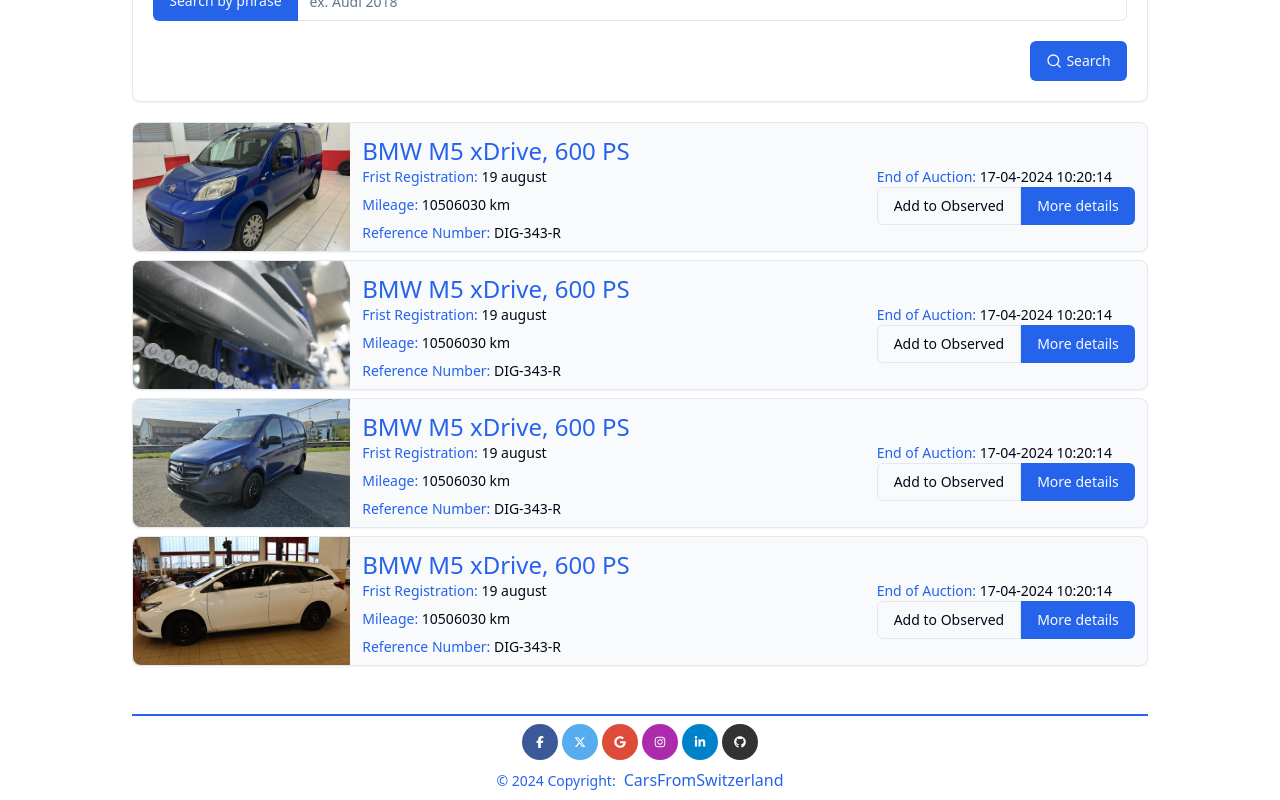
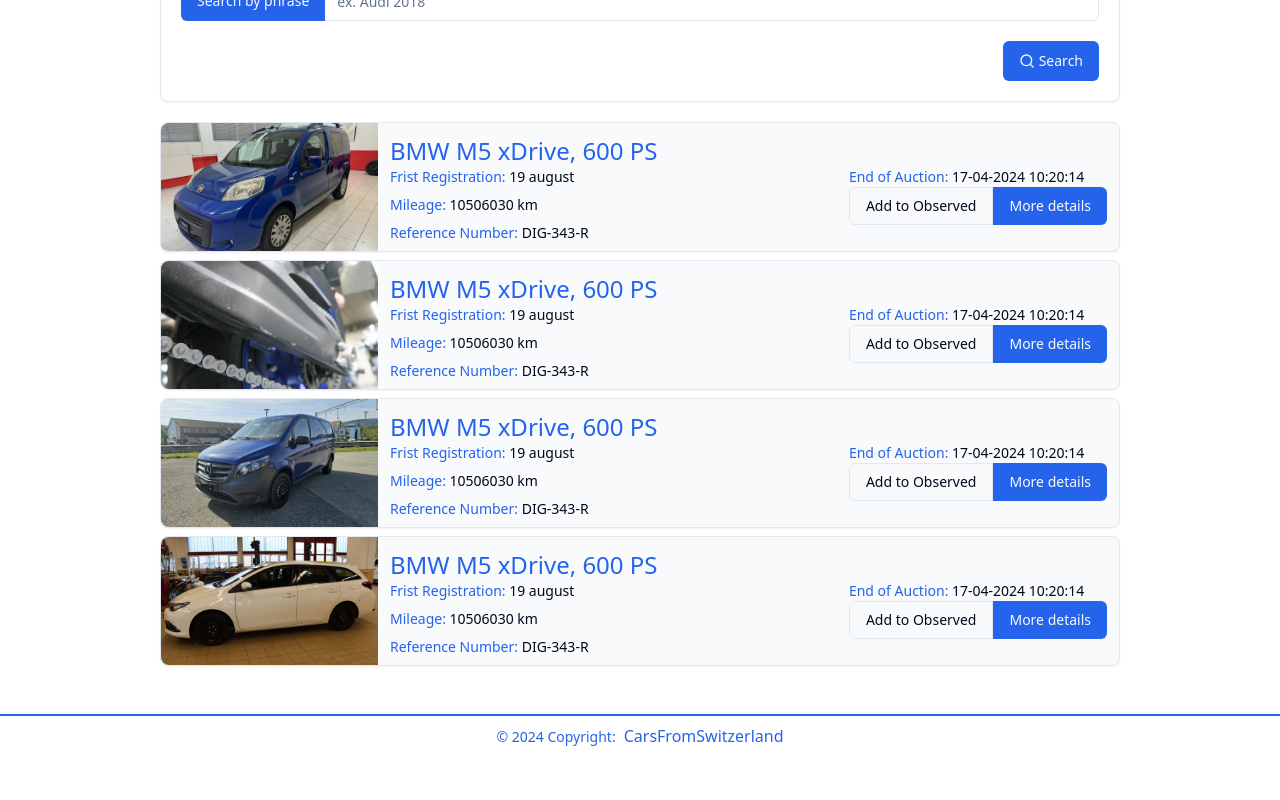
Before and after one commit to C0L2/auctions, a React (Vite) app: page / in a window 1280 px wide. Shown: the part 338-1138 px from the top of the page. After the commit the page ends 1094 px from the top, so only its background shows below. Built offline with nearby package versions, Linux system fonts and the light colour scheme.

Commit message:
- refacotred the application so that can use the entire width of the application

```diff
--- a/src/assets/css/global.css
+++ b/src/assets/css/global.css
@@ -54,6 +54,6 @@
     @apply border-border;
   }
   body {
-    @apply flex justify-center bg-background;
+    @apply bg-background;
   }
 }
--- a/src/components/Footer.tsx
+++ b/src/components/Footer.tsx
@@ -5,118 +5,6 @@
 
   return (
     <footer className="text-primary border-t-2 mt-12 border-primary">
-      <div className="pt-2">
-        <div className="flex justify-center gap-1">
-          <a
-            href="#!"
-            type="button"
-            className="rounded-full bg-[#3b5998] p-3 uppercase leading-normal text-white shadow-dark-3 shadow-black/30 transition duration-150 ease-in-out hover:shadow-dark-1 focus:shadow-dark-1 focus:outline-none focus:ring-0 active:shadow-1 dark:text-white"
-            data-twe-ripple-init
-            data-twe-ripple-color="light"
-          >
-            <span className="[&>svg]:h-3 [&>svg]:w-3">
-              <svg
-                xmlns="http://www.w3.org/2000/svg"
-                fill="currentColor"
-                viewBox="0 0 320 512"
-              >
-                <path d="M80 299.3V512H196V299.3h86.5l18-97.8H196V166.9c0-51.7 20.3-71.5 72.7-71.5c16.3 0 29.4 .4 37 1.2V7.9C291.4 4 256.4 0 236.2 0C129.3 0 80 50.5 80 159.4v42.1H14v97.8H80z" />
-              </svg>
-            </span>
-          </a>
-
-          <a
-            href="#!"
-            type="button"
-            className="rounded-full bg-[#55acee] p-3 uppercase leading-normal text-white shadow-dark-3 shadow-black/30 transition duration-150 ease-in-out hover:shadow-dark-1 focus:shadow-dark-1 focus:outline-none focus:ring-0 active:shadow-1 dark:text-white"
-            data-twe-ripple-init
-            data-twe-ripple-color="light"
-          >
-            <span className="mx-auto [&>svg]:h-3 [&>svg]:w-3">
-              <svg
-                xmlns="http://www.w3.org/2000/svg"
-                fill="currentColor"
-                viewBox="0 0 512 512"
-              >
-                <path d="M389.2 48h70.6L305.6 224.2 487 464H345L233.7 318.6 106.5 464H35.8L200.7 275.5 26.8 48H172.4L272.9 180.9 389.2 48zM364.4 421.8h39.1L151.1 88h-42L364.4 421.8z" />
-              </svg>
-            </span>
-          </a>
-
-          <a
-            href="#!"
-            type="button"
-            className="rounded-full bg-[#dd4b39] p-3 uppercase leading-normal text-white shadow-dark-3 shadow-black/30 transition duration-150 ease-in-out hover:shadow-dark-1 focus:shadow-dark-1 focus:outline-none focus:ring-0 active:shadow-1 dark:text-white"
-            data-twe-ripple-init
-            data-twe-ripple-color="light"
-          >
-            <span className="mx-auto [&>svg]:h-3 [&>svg]:w-3">
-              <svg
-                xmlns="http://www.w3.org/2000/svg"
-                fill="currentColor"
-                viewBox="0 0 488 512"
-              >
-                <path d="M488 261.8C488 403.3 391.1 504 248 504 110.8 504 0 393.2 0 256S110.8 8 248 8c66.8 0 123 24.5 166.3 64.9l-67.5 64.9C258.5 52.6 94.3 116.6 94.3 256c0 86.5 69.1 156.6 153.7 156.6 98.2 0 135-70.4 140.8-106.9H248v-85.3h236.1c2.3 12.7 3.9 24.9 3.9 41.4z" />
-              </svg>
-            </span>
-          </a>
-
-          <a
-            href="#!"
-            type="button"
-            className="rounded-full bg-[#ac2bac] p-3 uppercase leading-normal text-white shadow-dark-3 shadow-black/30 transition duration-150 ease-in-out hover:shadow-dark-1 focus:shadow-dark-1 focus:outline-none focus:ring-0 active:shadow-1 dark:text-white"
-            data-twe-ripple-init
-            data-twe-ripple-color="light"
-          >
-            <span className="mx-auto [&>svg]:h-3 [&>svg]:w-3">
-              <svg
-                xmlns="http://www.w3.org/2000/svg"
-                fill="currentColor"
-                viewBox="0 0 448 512"
-              >
-                <path d="M224.1 141c-63.6 0-114.9 51.3-114.9 114.9s51.3 114.9 114.9 114.9S339 319.5 339 255.9 287.7 141 224.1 141zm0 189.6c-41.1 0-74.7-33.5-74.7-74.7s33.5-74.7 74.7-74.7 74.7 33.5 74.7 74.7-33.6 74.7-74.7 74.7zm146.4-194.3c0 14.9-12 26.8-26.8 26.8-14.9 0-26.8-12-26.8-26.8s12-26.8 26.8-26.8 26.8 12 26.8 26.8zm76.1 27.2c-1.7-35.9-9.9-67.7-36.2-93.9-26.2-26.2-58-34.4-93.9-36.2-37-2.1-147.9-2.1-184.9 0-35.8 1.7-67.6 9.9-93.9 36.1s-34.4 58-36.2 93.9c-2.1 37-2.1 147.9 0 184.9 1.7 35.9 9.9 67.7 36.2 93.9s58 34.4 93.9 36.2c37 2.1 147.9 2.1 184.9 0 35.9-1.7 67.7-9.9 93.9-36.2 26.2-26.2 34.4-58 36.2-93.9 2.1-37 2.1-147.8 0-184.8zM398.8 388c-7.8 19.6-22.9 34.7-42.6 42.6-29.5 11.7-99.5 9-132.1 9s-102.7 2.6-132.1-9c-19.6-7.8-34.7-22.9-42.6-42.6-11.7-29.5-9-99.5-9-132.1s-2.6-102.7 9-132.1c7.8-19.6 22.9-34.7 42.6-42.6 29.5-11.7 99.5-9 132.1-9s102.7-2.6 132.1 9c19.6 7.8 34.7 22.9 42.6 42.6 11.7 29.5 9 99.5 9 132.1s2.7 102.7-9 132.1z" />
-              </svg>
-            </span>
-          </a>
-
-          <a
-            href="#!"
-            type="button"
-            className="rounded-full bg-[#0082ca] p-3 uppercase leading-normal text-white shadow-dark-3 shadow-black/30 transition duration-150 ease-in-out hover:shadow-dark-1 focus:shadow-dark-1 focus:outline-none focus:ring-0 active:shadow-1 dark:text-white"
-            data-twe-ripple-init
-            data-twe-ripple-color="light"
-          >
-            <span className="mx-auto [&>svg]:h-3 [&>svg]:w-3">
-              <svg
-                xmlns="http://www.w3.org/2000/svg"
-                fill="currentColor"
-                viewBox="0 0 448 512"
-              >
-                <path d="M100.3 448H7.4V148.9h92.9zM53.8 108.1C24.1 108.1 0 83.5 0 53.8a53.8 53.8 0 0 1 107.6 0c0 29.7-24.1 54.3-53.8 54.3zM447.9 448h-92.7V302.4c0-34.7-.7-79.2-48.3-79.2-48.3 0-55.7 37.7-55.7 76.7V448h-92.8V148.9h89.1v40.8h1.3c12.4-23.5 42.7-48.3 87.9-48.3 94 0 111.3 61.9 111.3 142.3V448z" />
-              </svg>
-            </span>
-          </a>
-
-          <a
-            href="#!"
-            type="button"
-            className="rounded-full bg-[#333333] p-3 uppercase leading-normal text-white shadow-dark-3 shadow-black/30 transition duration-150 ease-in-out hover:shadow-dark-1 focus:shadow-dark-1 focus:outline-none focus:ring-0 active:shadow-1 dark:text-white"
-            data-twe-ripple-init
-            data-twe-ripple-color="light"
-          >
-            <span className="mx-auto [&>svg]:h-3 [&>svg]:w-3">
-              <svg
-                xmlns="http://www.w3.org/2000/svg"
-                fill="currentColor"
-                viewBox="0 0 496 512"
-              >
-                <path d="M165.9 397.4c0 2-2.3 3.6-5.2 3.6-3.3 .3-5.6-1.3-5.6-3.6 0-2 2.3-3.6 5.2-3.6 3-.3 5.6 1.3 5.6 3.6zm-31.1-4.5c-.7 2 1.3 4.3 4.3 4.9 2.6 1 5.6 0 6.2-2s-1.3-4.3-4.3-5.2c-2.6-.7-5.5 .3-6.2 2.3zm44.2-1.7c-2.9 .7-4.9 2.6-4.6 4.9 .3 2 2.9 3.3 5.9 2.6 2.9-.7 4.9-2.6 4.6-4.6-.3-1.9-3-3.2-5.9-2.9zM244.8 8C106.1 8 0 113.3 0 252c0 110.9 69.8 205.8 169.5 239.2 12.8 2.3 17.3-5.6 17.3-12.1 0-6.2-.3-40.4-.3-61.4 0 0-70 15-84.7-29.8 0 0-11.4-29.1-27.8-36.6 0 0-22.9-15.7 1.6-15.4 0 0 24.9 2 38.6 25.8 21.9 38.6 58.6 27.5 72.9 20.9 2.3-16 8.8-27.1 16-33.7-55.9-6.2-112.3-14.3-112.3-110.5 0-27.5 7.6-41.3 23.6-58.9-2.6-6.5-11.1-33.3 2.6-67.9 20.9-6.5 69 27 69 27 20-5.6 41.5-8.5 62.8-8.5s42.8 2.9 62.8 8.5c0 0 48.1-33.6 69-27 13.7 34.7 5.2 61.4 2.6 67.9 16 17.7 25.8 31.5 25.8 58.9 0 96.5-58.9 104.2-114.8 110.5 9.2 7.9 17 22.9 17 46.4 0 33.7-.3 75.4-.3 83.6 0 6.5 4.6 14.4 17.3 12.1C428.2 457.8 496 362.9 496 252 496 113.3 383.5 8 244.8 8zM97.2 352.9c-1.3 1-1 3.3 .7 5.2 1.6 1.6 3.9 2.3 5.2 1 1.3-1 1-3.3-.7-5.2-1.6-1.6-3.9-2.3-5.2-1zm-10.8-8.1c-.7 1.3 .3 2.9 2.3 3.9 1.6 1 3.6 .7 4.3-.7 .7-1.3-.3-2.9-2.3-3.9-2-.6-3.6-.3-4.3 .7zm32.4 35.6c-1.6 1.3-1 4.3 1.3 6.2 2.3 2.3 5.2 2.6 6.5 1 1.3-1.3 .7-4.3-1.3-6.2-2.2-2.3-5.2-2.6-6.5-1zm-11.4-14.7c-1.6 1-1.6 3.6 0 5.9 1.6 2.3 4.3 3.3 5.6 2.3 1.6-1.3 1.6-3.9 0-6.2-1.4-2.3-4-3.3-5.6-2z" />
-              </svg>
-            </span>
-          </a>
-        </div>
-      </div>
-
       <div className="w-full p-2 text-center">
         <span className="text-sm">© 2024 Copyright:</span>
         <a href="https://tw-elements.com/" className="ml-2 text-md">
--- a/src/components/Header.tsx
+++ b/src/components/Header.tsx
@@ -16,7 +16,7 @@
   }
 
   return (
-    <header className="text-primary py-4 border-b-2 border-primary">
+    <header className="bg-primary/30 text-primary py-4 border-b-2 border-primary">
       <nav className="flex justify-center gap-16">
         <a href="/" className="font-semibold text-2xl">
           {t('header.siteName')}
--- a/src/layouts/Layout.tsx
+++ b/src/layouts/Layout.tsx
@@ -6,8 +6,10 @@
   <>
     <div className="flex flex-col min-h-screen">
       <Header />
-      <div className="flex-1">
-        <Outlet />
+      <div className="flex-1 flex flex-col justify-center items-center">
+        <div className="max-w-[1000px] w-full px-5">
+          <Outlet />
+        </div>
       </div>
       <Footer />
     </div>
--- a/src/pages/Auctions/Auctions.tsx
+++ b/src/pages/Auctions/Auctions.tsx
@@ -11,7 +11,7 @@
     <>
       <PageName pageTitle={t('header.auctions')} />
       <Search />
-      <div className="space-y-2 mt-5">
+      <div className="flex flex-col space-y-2 mt-5">
         {auctionsMockItems.length > 0 &&
           auctionsMockItems.map((item, index) => (
             <AuctionCard
```
